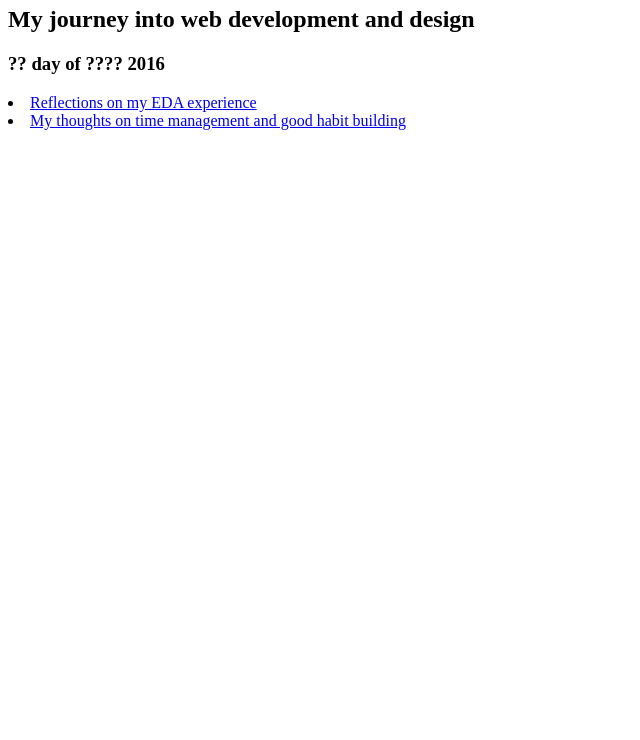
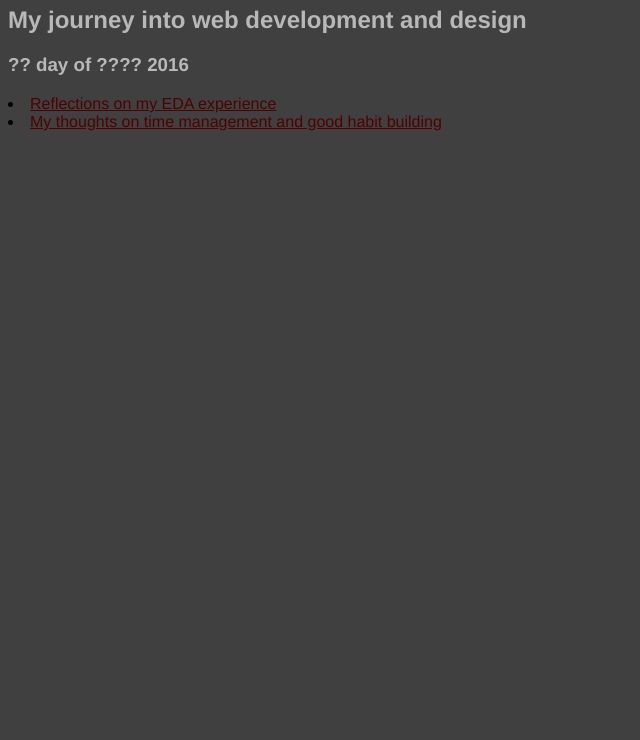
Before and after one commit to kamon-harrell/kamon-harrell-old-site-repo, a plain HTML site: page index.html in a window 1280 px wide. Shown: the part 60-800 px from the top of the page, without its empty margins (0-640 px from the left). Drawn offline with Linux system fonts and the light colour scheme; files that its build step writes are made by us from their sources.

Commit message:
added CSS

```diff
--- a/index.html
+++ b/index.html
@@ -1,8 +1,7 @@
 <html>
   <head>
     <title>Stories and Legends of Code </title>
-    <meta charset="UTF-8">
-    <link href="your-stylesheet-link-here.css" rel="stylesheet" type="text/css">
+   <link href="style/main.css" rel="stylesheet"/>
   </head>
 
   <body>
@@ -13,5 +12,5 @@
     <li><a href="blog/c1-reflection-blog.html"> Reflections on my EDA experience </a></li>
     <li><a href="blog/c1-time-and-habits-blog.html"> My thoughts on time management and good habit building </a></li>
 
-  </body>
+   </body>
 </html>
--- a/styles/main.css
+++ b/styles/main.css
@@ -0,0 +1,12 @@
+body {
+  background-color:#404040;
+  font-family: helvetica;
+}
+
+h1, h2, h3 {
+  color:#B8B8B8;
+}
+
+a {
+  color: #500000;
+}
```
Also changed, not shown: blog/c1-reflection-blog.html (+1 -2 lines), blog/c1-time-and-habits-blog.html (+1 -2 lines).
